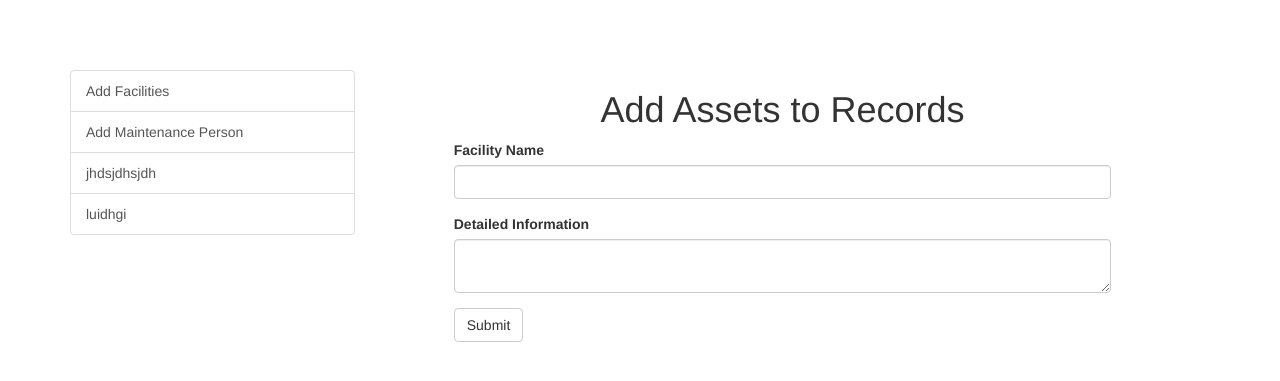
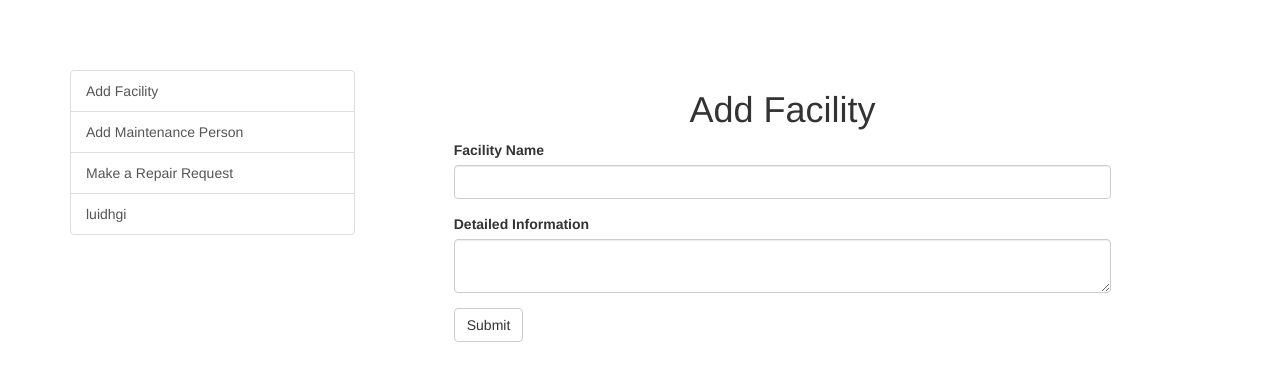
Before and after one commit to waithirakunene/bc-8-MainTracker, a Flask app: page /add_facility in a window 1280 px wide. Shown: the top 381 px of the page. Run offline with Flask 2, Linux system fonts and the light colour scheme; some libraries are stand-ins or nearby versions.

```diff
--- a/app/templates/main/add_facility.html
+++ b/app/templates/main/add_facility.html
@@ -11,9 +11,9 @@
             <div class="col-sm-3" >
                 <div class="row">
                     <div class="list-group">
-                        <a href="" class="list-group-item">Add Facilities</a>
+                        <a href="" class="list-group-item">Add Facility</a>
                         <a href="{{ url_for('main.add_repair_persons') }}" class="list-group-item">Add Maintenance Person</a>
-                        <a href="{{ url_for('main.add_facility') }}" class="list-group-item">jhdsjdhsjdh</a>
+                        <a href="{{ url_for('main.request_repair') }}" class="list-group-item">Make a Repair Request</a>
                         <a href="" class="list-group-item">luidhgi</a>
                     </div>
                 </div>
@@ -28,7 +28,7 @@
 
     {% endfor %}
                 </div>
-                    <h1 class="text-center">Add Assets to Records</h1>
+                    <h1 class="text-center">Add Facility</h1>
 
                     <div class="col-sm-10 col-sm-offset-1">
                         {{ wtf.quick_form(form) }}
```
